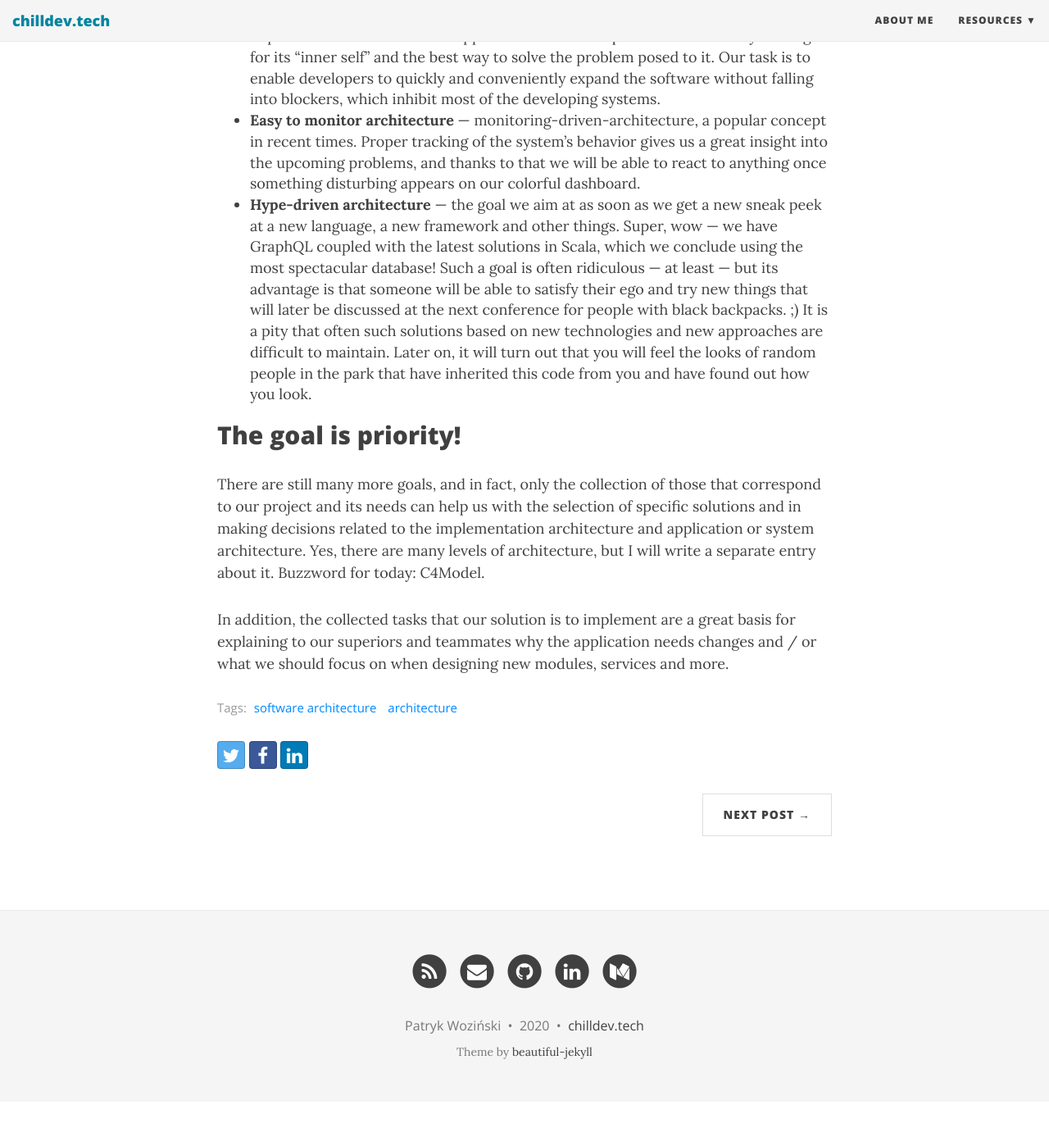
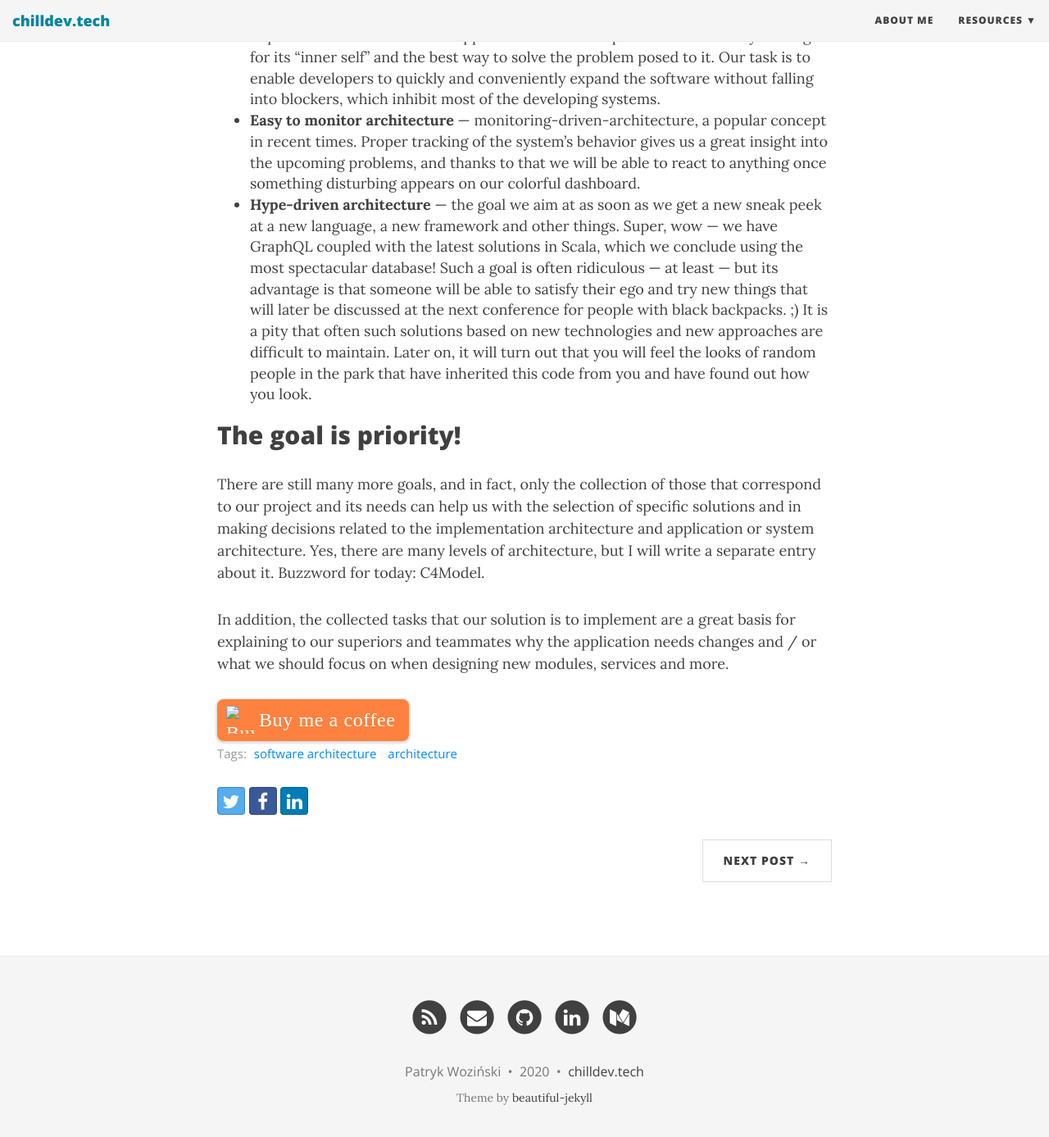
Before and after one commit to patrykwozinski/patrykwozinski.github.io, a Jekyll site: the page built from _posts/2019-04-23-the-goals-of-software-architecture.md, in a window 1280 px wide and 1400 px high, scrolled down 1762 px. Shown: the top 1387 px of the window at 82% size. Built offline with Jekyll 4.4.1, drawn with Linux system fonts in a browser that asks for light colours; nearby versions of some CDN libraries; comment, search, counter and statistics services are not loaded; before the commit the page ends 3106 px from its top, so only the background shows below that.

Commit message:
post with a coffee

```diff
--- a/_layouts/post.html
+++ b/_layouts/post.html
@@ -34,6 +34,8 @@
       <article role="main" class="blog-post">
         {{ content }}
       </article>
+
+      <style>.bmc-button img{height: 34px !important;width: 35px !important;margin-bottom: 1px !important;box-shadow: none !important;border: none !important;vertical-align: middle !important;}.bmc-button{padding: 7px 15px 7px 10px !important;line-height: 35px !important;height:51px !important;text-decoration: none !important;display:inline-flex !important;color:#FFFFFF !important;background-color:#FF813F !important;border-radius: 8px !important;border: 1px solid transparent !important;font-size: 24px !important;letter-spacing: 0.6px !important;box-shadow: 0px 1px 2px rgba(190, 190, 190, 0.5) !important;-webkit-box-shadow: 0px 1px 2px 2px rgba(190, 190, 190, 0.5) !important;margin: 0 auto !important;font-family:'Cookie', cursive !important;-webkit-box-sizing: border-box !important;box-sizing: border-box !important;}.bmc-button:hover, .bmc-button:active, .bmc-button:focus {-webkit-box-shadow: 0px 1px 2px 2px rgba(190, 190, 190, 0.5) !important;text-decoration: none !important;box-shadow: 0px 1px 2px 2px rgba(190, 190, 190, 0.5) !important;opacity: 0.85 !important;color:#FFFFFF !important;}</style><link href="https://fonts.googleapis.com/css?family=Cookie" rel="stylesheet"><a class="bmc-button" target="_blank" href="https://www.buymeacoffee.com/chilldev"><img src="https://cdn.buymeacoffee.com/buttons/bmc-new-btn-logo.svg" alt="Buy me a coffee"><span style="margin-left:5px;font-size:24px !important;">Buy me a coffee</span></a>
 
       {% if page.tags.size > 0 %}
         <div class="blog-tags">
```
